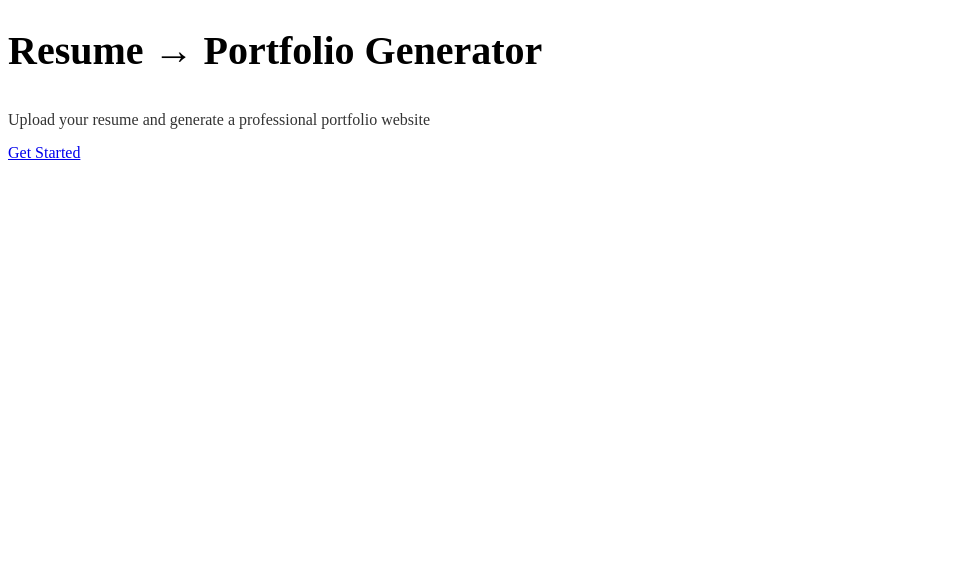
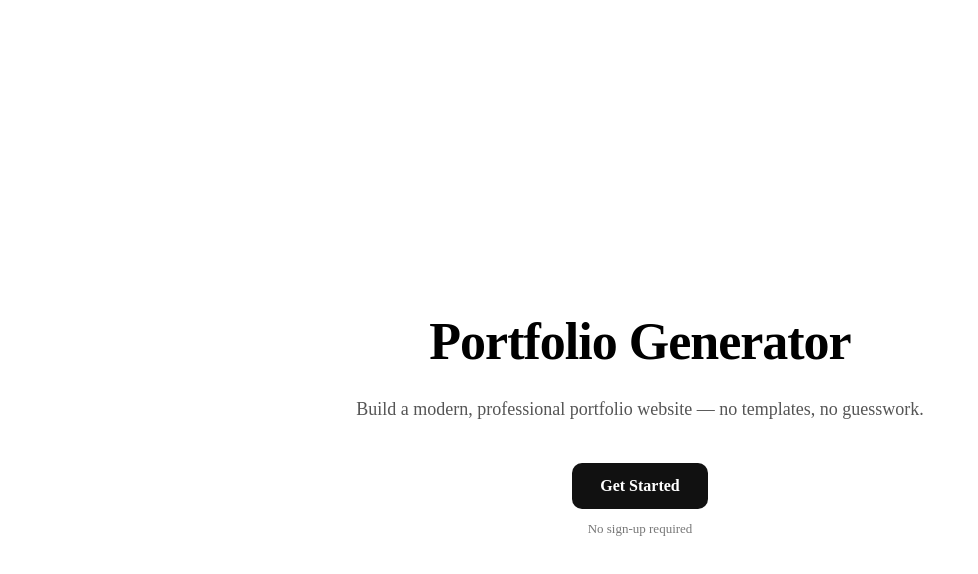
Before and after one commit to Singhakash9/resume-to-portfolio, a Next.js app: page / in a window 1280 px wide. Shown: the top 574 px of the page, without its empty margins (0-978 px from the left). Built offline with nearby package versions, Linux system fonts and the light colour scheme.

Commit message:
UI polish: modern home, dark portfolio theme, layout improvements

```diff
--- a/app/globals.css
+++ b/app/globals.css
@@ -238,3 +238,149 @@ button.primary {
   color: #777;
   font-size: 14px;
 }
+
+/* ===============================
+   HOME PAGE
+   =============================== */
+
+   .home {
+    min-height: 100vh;
+    display: flex;
+    align-items: center;
+    justify-content: center;
+  }
+
+  .home-hero {
+    max-width: 900px;
+    text-align: center;
+    padding: 0 24px;
+  }
+
+  .home-hero h1 {
+    font-size: 52px;
+    line-height: 1.1;
+    letter-spacing: -1px;
+    margin-bottom: 24px;
+  }
+
+  .home-hero h1 span {
+    color: #6366f1;
+  }
+
+  .subtitle {
+    font-size: 18px;
+    color: #555;
+    margin-bottom: 40px;
+  }
+
+  .cta-group {
+    display: flex;
+    flex-direction: column;
+    align-items: center;
+    gap: 12px;
+  }
+
+  .primary-btn {
+    background: #111;
+    color: #fff;
+    padding: 14px 28px;
+    border-radius: 10px;
+    font-size: 16px;
+    font-weight: 600;
+    text-decoration: none;
+    transition: transform 0.2s ease, box-shadow 0.2s ease;
+  }
+
+  .primary-btn:hover {
+    transform: translateY(-2px);
+    box-shadow: 0 12px 30px rgba(0, 0, 0, 0.2);
+  }
+
+  .hint {
+    font-size: 13px;
+    color: #777;
+  }
+/* ===============================
+   PORTFOLIO THEMES
+   =============================== */
+
+   .portfolio {
+    transition: background 0.3s ease, color 0.3s ease;
+    border-radius: 16px;
+  }
+
+  /* ---------- LIGHT ---------- */
+  .portfolio.light {
+    background: #ffffff;
+    color: #111;
+  }
+
+  /* ---------- DARK (MODERN) ---------- */
+  .portfolio.dark {
+    background: #0f172a; /* deep slate */
+    color: #e5e7eb;
+  }
+
+  .portfolio.dark h1,
+  .portfolio.dark h2,
+  .portfolio.dark h3 {
+    color: #f9fafb;
+  }
+
+  .portfolio.dark p {
+    color: #cbd5f5;
+  }
+
+  .portfolio.dark .card {
+    background: #111827;
+    box-shadow: 0 10px 40px rgba(0, 0, 0, 0.4);
+  }
+
+  /* ---------- MINIMAL ---------- */
+  .portfolio.minimal {
+    background: #f8fafc;
+    color: #111;
+  }
+
+  .portfolio.minimal .card {
+    box-shadow: none;
+    border: 1px solid #e5e7eb;
+  }
+
+  /* ===============================
+     THEME SWITCH
+     =============================== */
+
+  .theme-switch {
+    display: flex;
+    justify-content: flex-end;
+    gap: 8px;
+    margin-bottom: 24px;
+  }
+
+  .theme-switch button {
+    background: transparent;
+    border: 1px solid #ddd;
+    padding: 6px 12px;
+    border-radius: 999px;
+    font-size: 13px;
+  }
+
+  .portfolio.dark .theme-switch button {
+    border-color: #334155;
+    color: #e5e7eb;
+  }
+
+  /* ===============================
+     LINKS
+     =============================== */
+
+  .portfolio a {
+    color: #6366f1;
+    text-decoration: none;
+    font-weight: 500;
+  }
+
+  .portfolio a:hover {
+    text-decoration: underline;
+  }
--- a/app/page.tsx
+++ b/app/page.tsx
@@ -1,20 +1,22 @@
 export default function Home() {
   return (
-    <main className="min-h-screen flex flex-col items-center justify-center">
-      <h1 className="text-3xl font-bold mb-4">
-        Resume → Portfolio Generator
-      </h1>
+    <main className="home">
+      <div className="home-hero">
+        <h1>
+          Portfolio Generator
+        </h1>
 
-      <p className="mb-6 text-gray-600">
-        Upload your resume and generate a professional portfolio website
-      </p>
+        <p className="subtitle">
+          Build a modern, professional portfolio website — no templates, no guesswork.
+        </p>
 
-      <a
-        href="/editor/"
-        className="bg-black text-white px-6 py-3 rounded"
-      >
-        Get Started
-      </a>
+        <div className="cta-group">
+          <a href="/editor/" className="primary-btn">
+            Get Started
+          </a>
+          <span className="hint">No sign-up required</span>
+        </div>
+      </div>
     </main>
   );
 }
--- a/app/preview/page.tsx
+++ b/app/preview/page.tsx
@@ -30,7 +30,7 @@ export default function PreviewPage() {
         ))}
       </div>
 
-      <header className="hero">
+      <header className="hero card">
         <h1>{data.name}</h1>
         <h3>{data.title}</h3>
         <p>{data.location}</p>
```
